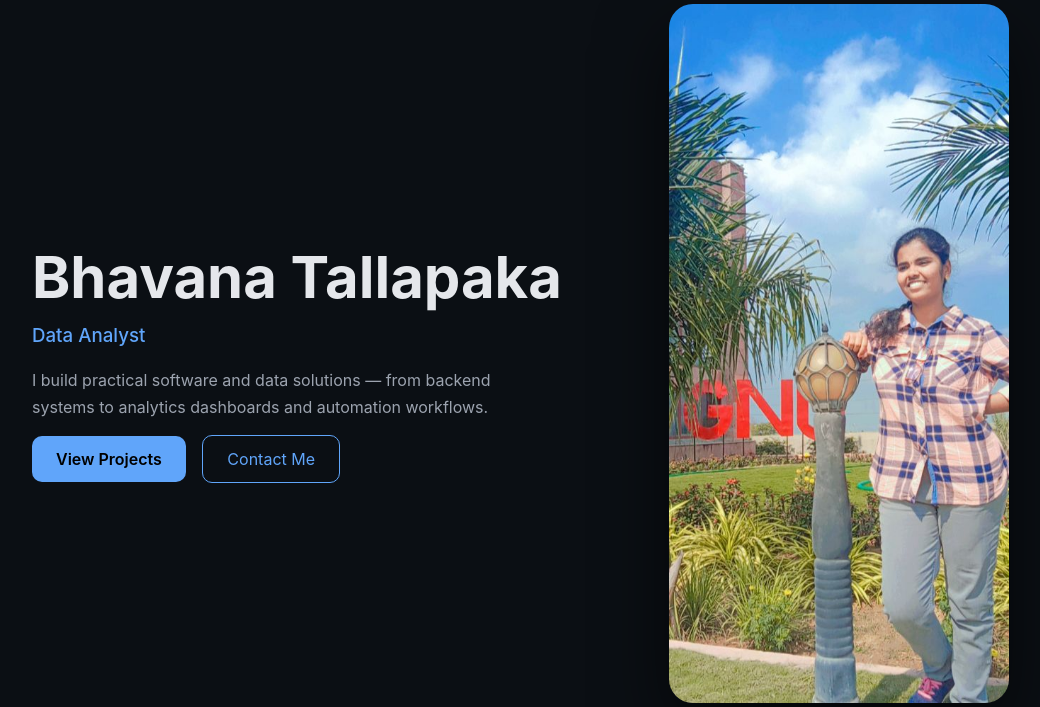
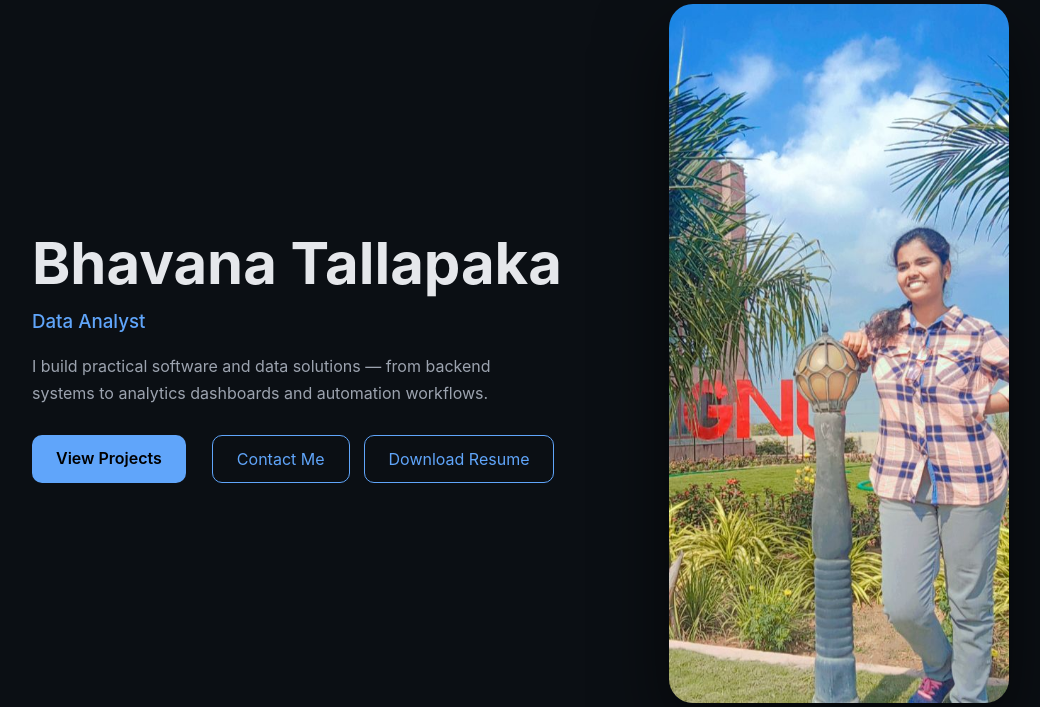
Before and after one commit to BhavanaTallapaka/bhavana-portfolio, a FastAPI app: template app/templates/index.html in a window 1280 px wide. Shown: the part 178-885 px from the top of the page, without its empty margins (53-1093 px from the left). Run offline with FastAPI, Linux system fonts and the light colour scheme; the template is opened without the code that fills it, so the values that code supplies are empty.

Commit message:
added resume download

```diff
--- a/app/static/css/style.css
+++ b/app/static/css/style.css
@@ -371,3 +371,10 @@ body.light{
 --muted:#6b7280;
 --accent:#2563eb;
 }
+
+.hero-buttons{
+display:flex;
+gap:14px;
+flex-wrap:wrap;
+margin-top:20px;
+}
--- a/app/templates/index.html
+++ b/app/templates/index.html
@@ -13,9 +13,20 @@
         </p>
 
         <div class="hero-buttons">
-            <a href="#projects" class="btn">View Projects</a>
-            <a href="#contact" class="btn-outline">Contact Me</a>
-        </div>
+
+<a href="#projects" class="btn">
+View Projects
+</a>
+
+<a href="#contact" class="btn-outline">
+Contact Me
+</a>
+
+<a href="/static/files/resume.pdf" class="btn-outline" target="_blank">
+Download Resume
+</a>
+
+</div>
     </div>
 
     <div class="hero-right">
```
Also changed, not shown: 1 other file.
